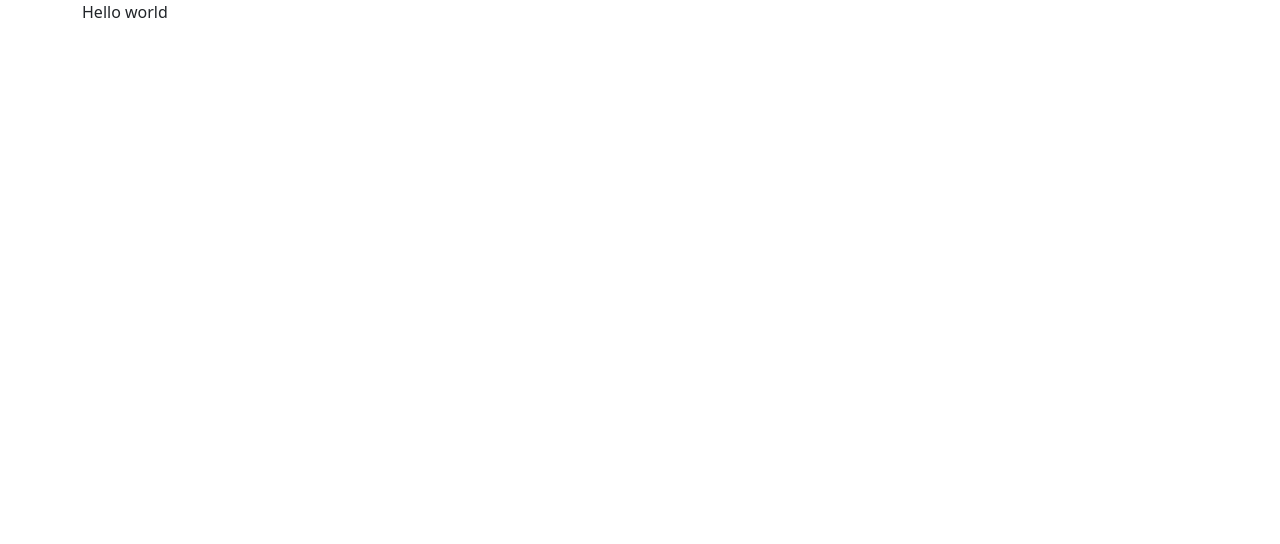
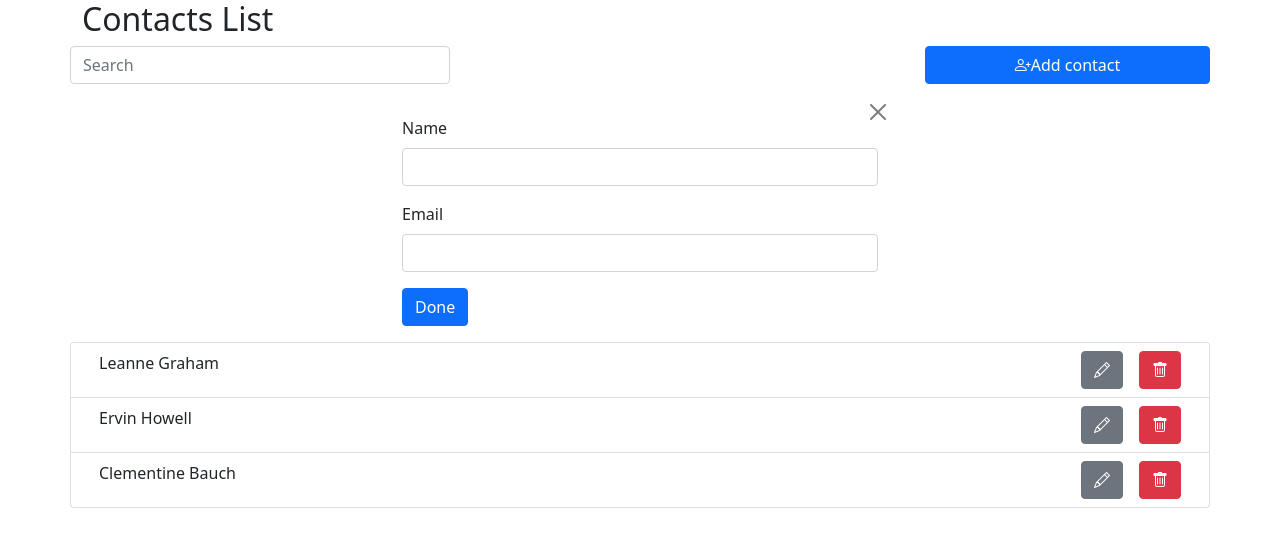
Before and after one commit to TarasBalem/contacts, a React (Create React App) app: page / in a window 1280 px wide. Shown: the top 544 px of the page. Built offline with nearby package versions, Linux system fonts and the light colour scheme.

Commit message:
readt contacts list, form, item

```diff
--- /dev/null
+++ b/jsconfig.json
@@ -0,0 +1,6 @@
+{
+  "compilerOptions": {
+    "baseUrl": "src"
+  },
+  "include": ["src"]
+}
--- a/package.json
+++ b/package.json
@@ -11,6 +11,7 @@
     "react": "^17.0.2",
     "react-dom": "^17.0.2",
     "react-scripts": "4.0.3",
+    "shortid": "^2.2.16",
     "web-vitals": "^1.1.1"
   },
   "scripts": {
--- a/src/App.jsx
+++ b/src/App.jsx
@@ -1,7 +1,65 @@
-import React from "react";
+import React, {useState, useEffect, useMemo} from "react";
+import {generate as id} from "shortid";
+import ContactContext from "contexts/ContactContext";
+import ContactsList from "pages/ContactsPage/components/ContactsList";
+import ContactForm from "pages/ContactsPage/components/ContactForm";
+import {contacts as data} from "data";
+
+const initialState = {
+  contacts: [],
+};
 
 const App = () => {
-  return <div className="container">Hello world</div>;
+  const [contacts, setContacts] = useState(initialState.contacts);
+  const [selectedContact, setSelectedContact] = useState({});
+
+  useEffect(() => {
+    setContacts([...data]);
+  }, []);
+
+  const selectContactForEdit = (selectedContact) => {
+    setSelectedContact(selectedContact);
+  };
+
+  const addContact = (contact) => {
+    setContacts([{id: id(), ...contact}, ...contacts]);
+  };
+
+  const updateContact = (contact) => {
+    setContacts(contacts.map((c) => (c.id === contact.id ? contact : c)));
+    setSelectedContact({});
+  };
+
+  const saveContact = (contact) =>
+    contact.id ? updateContact(contact) : addContact(contact);
+
+  const deleteContact = (id) => {
+    setContacts((contacts) => contacts.filter((c) => c.id !== id));
+  };
+
+  const value = useMemo(() => ({deleteContact, selectContactForEdit}), []);
+
+  return (
+    <ContactContext.Provider value={value}>
+      <div className="container">
+        <h2>Contacts List</h2>
+        <div className="row mb-3 d-flex justify-content-between">
+          <div className="col-4 p-0">
+            <input type="text" placeholder="Search" className="form-control" />
+          </div>
+          <button className="btn btn-primary col-3">
+            <i className="bi bi-person-plus" />
+            Add contact
+          </button>
+        </div>
+        <ContactForm
+          saveContact={saveContact}
+          selectedContact={selectedContact}
+        />
+        <ContactsList contacts={contacts} />
+      </div>
+    </ContactContext.Provider>
+  );
 };
 
 export default App;
--- /dev/null
+++ b/src/contexts/ContactContext.jsx
@@ -0,0 +1,5 @@
+import {createContext} from "react";
+
+const ContactContext = createContext();
+
+export default ContactContext;
--- /dev/null
+++ b/src/pages/ContactsPage/components/ContactForm.jsx
@@ -0,0 +1,72 @@
+import React, {useState, useEffect} from "react";
+import PropTypes from "prop-types";
+
+const ContactForm = ({saveContact, selectedContact}) => {
+  const [formData, setFormData] = useState({
+    name: "",
+    email: "",
+  });
+
+  useEffect(() => {
+    if (selectedContact.id) {
+      setFormData(selectedContact);
+    }
+  }, [selectedContact]);
+
+  const handleChange = (e) => {
+    setFormData({...formData, [e.target.name]: e.target.value});
+  };
+
+  const handleSubmit = (e) => {
+    e.preventDefault();
+    saveContact(formData);
+    setFormData({name: "", email: ""});
+  };
+
+  return (
+    <form
+      onSubmit={handleSubmit}
+      className="container position-relative py-3"
+      style={{maxWidth: "500px"}}
+    >
+      <button
+        type="button"
+        className="btn-close position-absolute top-0 end-0"
+      ></button>
+      <div className="mb-3">
+        <label htmlFor="name" className="form-label">
+          Name
+        </label>
+        <input
+          id="name"
+          name="name"
+          value={formData.name}
+          onChange={handleChange}
+          type="text"
+          className="form-control"
+        />
+      </div>
+      <div className="mb-3">
+        <label htmlFor="email" className="form-label">
+          Email
+        </label>
+        <input
+          id="email"
+          name="email"
+          value={formData.email}
+          onChange={handleChange}
+          type="text"
+          className="form-control"
+        />
+      </div>
+      <button className="btn btn-primary">Done</button>
+    </form>
+  );
+};
+
+ContactForm.propTypes = {
+  saveContact: PropTypes.func.isRequired,
+  selectedContact: PropTypes.object,
+};
+
+export default ContactForm;
--- /dev/null
+++ b/src/pages/ContactsPage/components/ContactItem.jsx
@@ -0,0 +1,39 @@
+import React, {memo, useContext} from "react";
+import PropTypes from "prop-types";
+import ContactContext from "contexts/ContactContext";
+
+const ContactItem = ({contact}) => {
+  const {deleteContact, selectContactForEdit} = useContext(ContactContext);
+
+  return (
+    <div className="list-group-item row d-flex">
+      <div className="col-10">{contact.name}</div>
+      <div className="col-2 d-flex justify-content-end">
+        <button
+          className="btn btn-secondary me-3"
+          onClick={() => selectContactForEdit(contact)}
+        >
+          <i className="bi bi-pencil" />
+        </button>
+        <button
+          className="btn btn-danger"
+          onClick={() => deleteContact(contact.id)}
+        >
+          <i className="bi bi-trash" />
+        </button>
+      </div>
+    </div>
+  );
+};
+
+ContactItem.propTypes = {
+  contact: PropTypes.shape({
+    name: PropTypes.string.isRequired,
+  }),
+};
+
+ContactItem.defaultProp = {
+  contact: {},
+};
+
+export default memo(ContactItem);
--- /dev/null
+++ b/src/pages/ContactsPage/components/ContactsList.jsx
@@ -0,0 +1,23 @@
+import React from "react";
+import PropTypes from "prop-types";
+import ContactItem from "pages/ContactsPage/components/ContactItem";
+
+const ContactsList = ({contacts}) => {
+  return (
+    <div className="list-group">
+      {contacts.map((contact) => (
+        <ContactItem contact={contact} key={contact.id} />
+      ))}
+    </div>
+  );
+};
+
+ContactsList.propTypes = {
+  contacts: PropTypes.arrayOf(PropTypes.object).isRequired,
+};
+
+ContactsList.defaultProps = {
+  contacts: [],
+};
+
+export default ContactsList;
```
Also changed, not shown: 1 other file (tests, documents, lock files or other folders).
